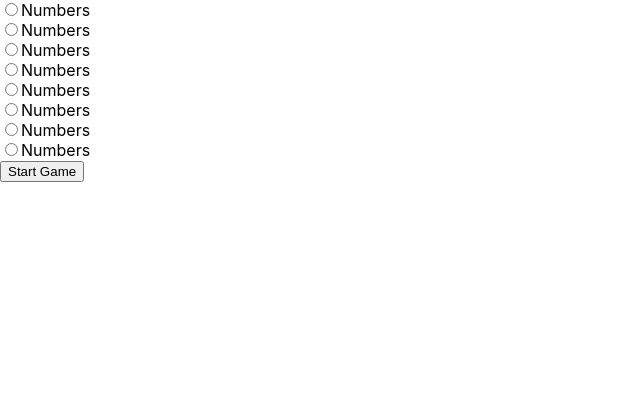
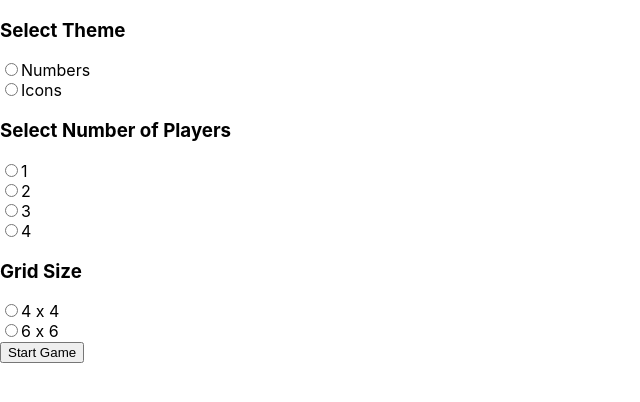
Before and after one commit to sammyodiagbe/memory-game, a Next.js app: page / in a window 1280 px wide. Shown: the top 402 px of the page, without its empty margins (0-640 px from the left). Built offline with nearby package versions, Linux system fonts and the light colour scheme.

Commit message:
structure: main screen

```diff
--- a/pages/index.js
+++ b/pages/index.js
@@ -3,6 +3,7 @@ const Home = () => {
     <div className="container">
       <div className="form-container">
         <form className="game-mode-selection">
+          <h3 className="title">Select Theme</h3>
           <div className="inputs-field">
             <div className="input">
               <input
@@ -25,10 +26,12 @@ const Home = () => {
                 className="input-radio"
               />
               <label htmlFor="game-theme-icons" className="input-label">
-                Numbers
+                Icons
               </label>
             </div>
           </div>
+          <h3 className="title">Select Number of Players</h3>
+
           <div className="inputs-field">
             <div className="input">
               <input
@@ -39,7 +42,7 @@ const Home = () => {
                 className="input-radio"
               />
               <label htmlFor="one-player" className="input-label">
-                Numbers
+                1
               </label>
             </div>
             <div className="input">
@@ -51,7 +54,7 @@ const Home = () => {
                 className="input-radio"
               />
               <label htmlFor="two-player" className="input-label">
-                Numbers
+                2
               </label>
             </div>
             <div className="input">
@@ -63,7 +66,7 @@ const Home = () => {
                 className="input-radio"
               />
               <label htmlFor="three-player" className="input-label">
-                Numbers
+                3
               </label>
             </div>
             <div className="input">
@@ -75,10 +78,12 @@ const Home = () => {
                 className="input-radio"
               />
               <label htmlFor="four-player" className="input-label">
-                Numbers
+                4
               </label>
             </div>
           </div>
+          <h3 className="title">Grid Size</h3>
+
           <div className="inputs-field">
             <div className="input">
               <input
@@ -89,7 +94,7 @@ const Home = () => {
                 className="input-radio"
               />
               <label htmlFor="fourx4" className="input-label">
-                Numbers
+                4 x 4
               </label>
             </div>
             <div className="input">
@@ -101,7 +106,7 @@ const Home = () => {
                 className="input-radio"
               />
               <label htmlFor="sixx6" className="input-label">
-                Numbers
+                6 x 6
               </label>
             </div>
           </div>
```
